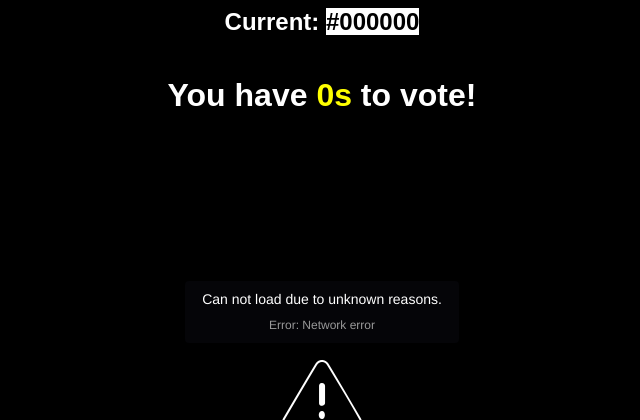
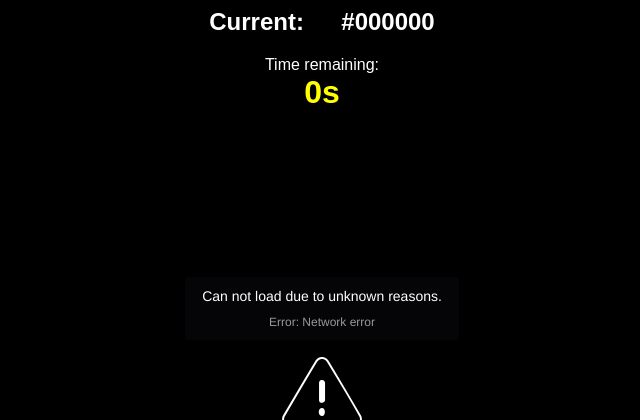
Before and after one commit to pieman2201/votelight, a Flask app: page / in a window 1280 px wide. Shown: the top 420 px of the page, without its empty margins (318-958 px from the left). Run offline with Flask 2, Linux system fonts and the light colour scheme; some libraries are stand-ins or nearby versions.

Commit message:
update layout

```diff
--- a/static/app.js
+++ b/static/app.js
@@ -10,8 +10,8 @@
         $('#voter-result').hide()
         $('#vote-time').show();
         $('#rest-time').hide();
-        $('#current').text(data.color);
-        $('#current').css('color', data.color);
+        $('#current-hex').text(data.color);
+        $('#current-box').css('background', data.color);
     });
 
 
--- a/templates/index.html
+++ b/templates/index.html
@@ -9,16 +9,20 @@
     </head>
     <body>
         {% set election = government.get_election() %}
-        <h2>Current: <span id="current" style="color:{{government.current.color.as_hex_str()}};background:white">
-                                       {{ government.current.color.as_hex_str() }}
-            </span></h2>
+        <h2>
+            Current:
+            <div id="current-box" style="background:{{government.current.color.as_hex_str()}};width:1em;display:inline-table">&nbsp;</div>
+            <span id="current-hex">{{ government.current.color.as_hex_str() }}</span>
+        </h2>
 
         <div style="display: flex; align-items: center; justify-content: center;">
             <div id="vote-time">
-                <h1>You have <span id="clock">{{ election.get_clock_str() }}</span> to vote!</h1>
+                Time remaining:
+                <h1 style="margin-top: 0"><span id="clock">{{ election.get_clock_str() }}</span></h1>
             </div>
             <div id="rest-time">
-                <h1>
+                Results:
+                <h1 style="margin-top: 0">
                     <span style="color: #ff0000" id="r_count">{{ government.current.tally['R'] }}</span>
                     <span style="color: #00ff00" id="g_count">{{ government.current.tally['G'] }}</span>
                     <span style="color: #0000ff" id="b_count">{{ government.current.tally['B'] }}</span>
@@ -38,9 +42,9 @@
 
         <div id="voting-container">
             <div id="voter-interface">
-            <button style="background: black; color: red" onclick="vote('R')">Vote R</button>
-            <button style="background: black; color: green" onclick="vote('G')">Vote G</button>
-            <button style="background: black; color: blue" onclick="vote('B')">Vote B</button>
+            <button style="background: red; color: white" onclick="vote('R')">Vote R</button>
+            <button style="background: green; color: white" onclick="vote('G')">Vote G</button>
+            <button style="background: blue; color: white" onclick="vote('B')">Vote B</button>
             </div>
             <div id="voter-result">
             {% if election.retrieve_vote(voter) == 'R' %}
```
